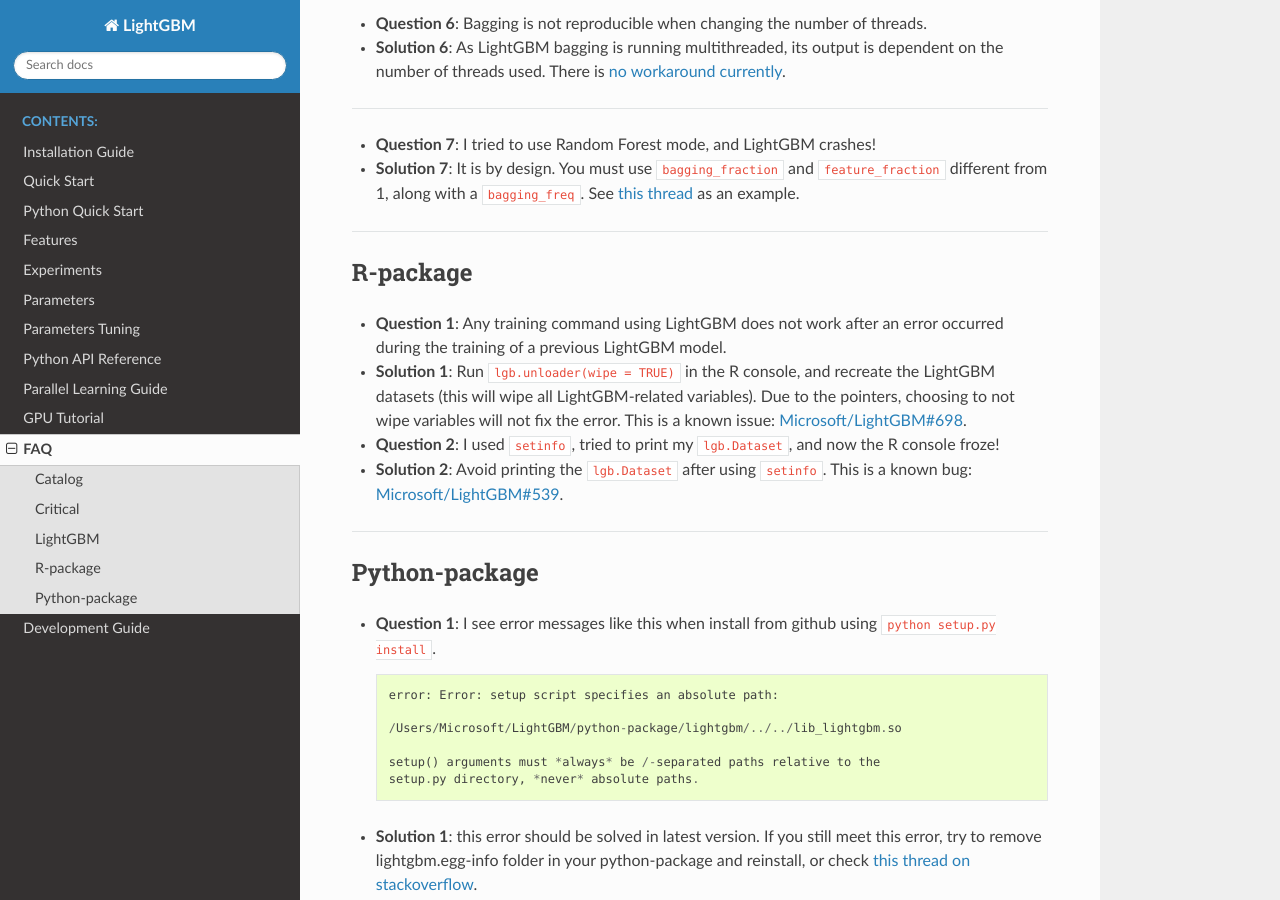
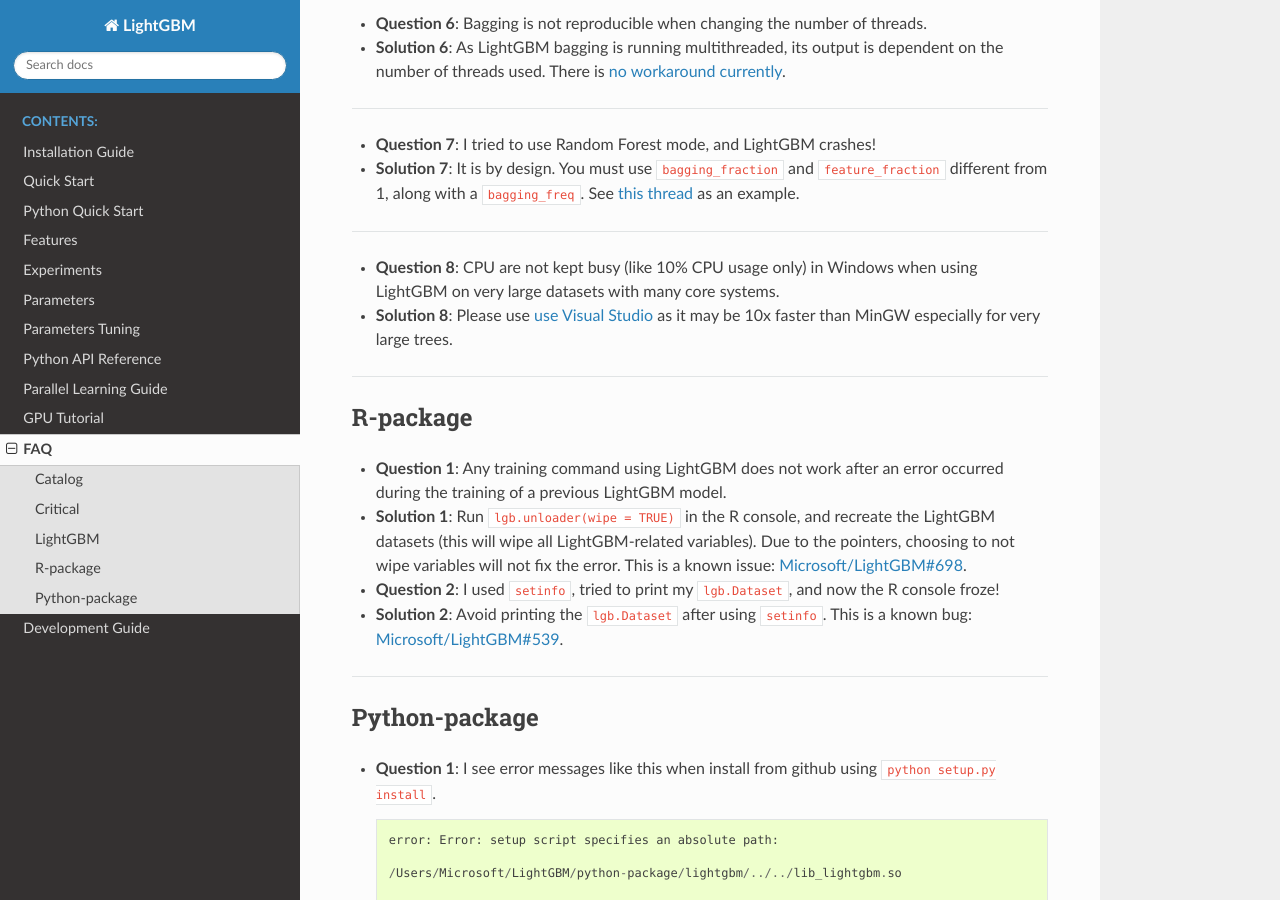
Before and after one commit to microsoft/LightGBM, a Sphinx documentation site: the page built from docs/FAQ.md, in a window 1280 px wide and 900 px high, scrolled down 1719 px. Built offline with Sphinx 7.4.7 and the Read the Docs theme 2.0.0, drawn with Linux system fonts in a browser that asks for light colours.

Commit message:
Add warning for many core systems in Windows (#754)
* Add warning for many core systems in Windows

* Add warning for not busy cores in Windows

```diff
--- a/docs/FAQ.md
+++ b/docs/FAQ.md
@@ -80,6 +80,12 @@
 
 ---
 
+- **Question 8**: CPU are not kept busy (like 10% CPU usage only) in Windows when using LightGBM on very large datasets with many core systems.
+
+- **Solution 8**: Please use [use Visual Studio](https://github.com/Microsoft/LightGBM/issues/740) as it may be 10x faster than MinGW especially for very large trees.
+
+---
+
 ### R-package
 
 - **Question 1**: Any training command using LightGBM does not work after an error occurred during the training of a previous LightGBM model.
```
Also changed, not shown: R-package/README.md.
